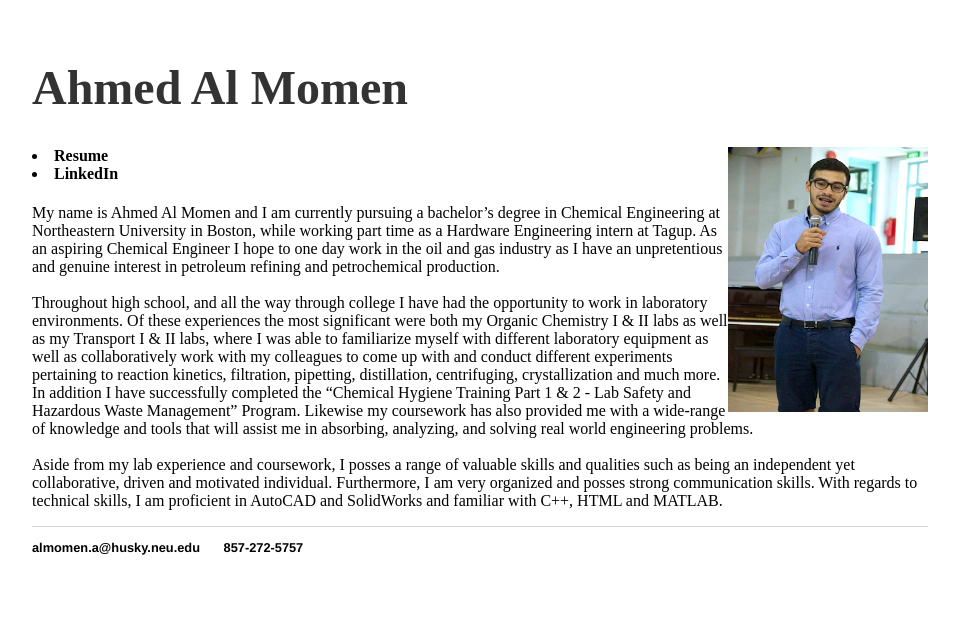
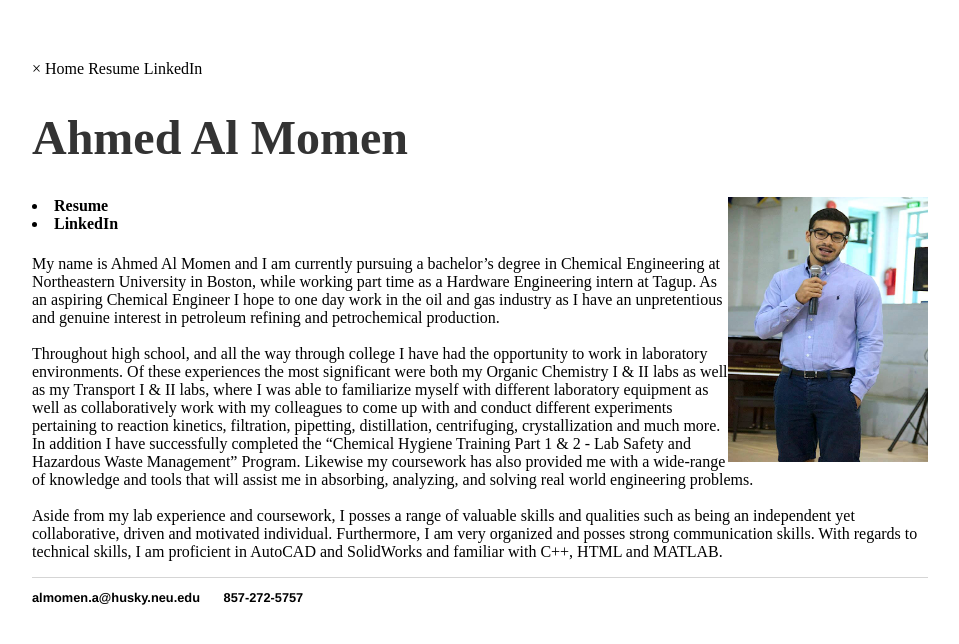
Before and after one commit to ahmedalmomen/aalmomen.com, a Jekyll site: the page built from index.html, in a window 1280 px wide. Shown: the top 644 px of the page, without its empty margins (160-1119 px from the left). Built offline with Jekyll 4.4.1, drawn with Linux system fonts in a browser that asks for light colours.

Commit message:
Update default.html

```diff
--- a/_layouts/default.html
+++ b/_layouts/default.html
@@ -7,6 +7,12 @@
                   <link rel="stylesheet" type="text/css" href="/css/ma
 in.css">
          </head>
+         <div id="mySidenav" class="sidenav">
+  <a href="javascript:void(0)" class="closebtn" onclick="closeNav()">&times;</a>
+  <a href="#">Home</a>
+  <a href="#">Resume</a>
+  <a href="#">LinkedIn</a>
+</div>
 
                   <div class="container">
 
```
